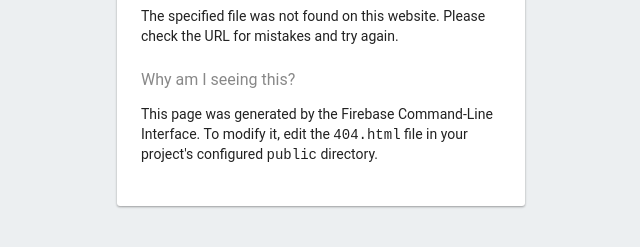
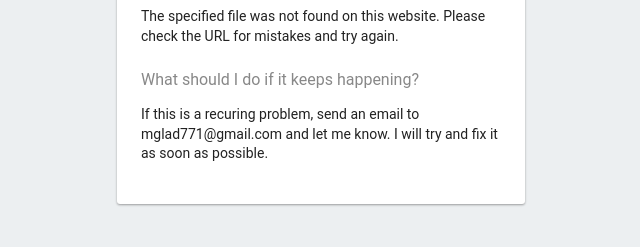
Before and after one commit to Matt4g/Portfolio, a plain HTML site: page public/404.html in a window 1280 px wide. Shown: the part 193-440 px from the top of the page, without its empty margins (319-959 px from the left). Drawn offline with Linux system fonts and the light colour scheme.

Commit message:
Update 404 page with contact info if problem is repeated

```diff
--- a/public/404.html
+++ b/public/404.html
@@ -26,8 +26,8 @@
       <h2>404</h2>
       <h1>Page Not Found</h1>
       <p>The specified file was not found on this website. Please check the URL for mistakes and try again.</p>
-      <h3>Why am I seeing this?</h3>
-      <p>This page was generated by the Firebase Command-Line Interface. To modify it, edit the <code>404.html</code> file in your project's configured <code>public</code> directory.</p>
+      <h3>What should I do if it keeps happening?</h3>
+      <p>If this is a recuring problem, send an email to mglad771@gmail.com and let me know. I will try and fix it as soon as possible.</p>
     </div>
   </body>
 </html>
```
